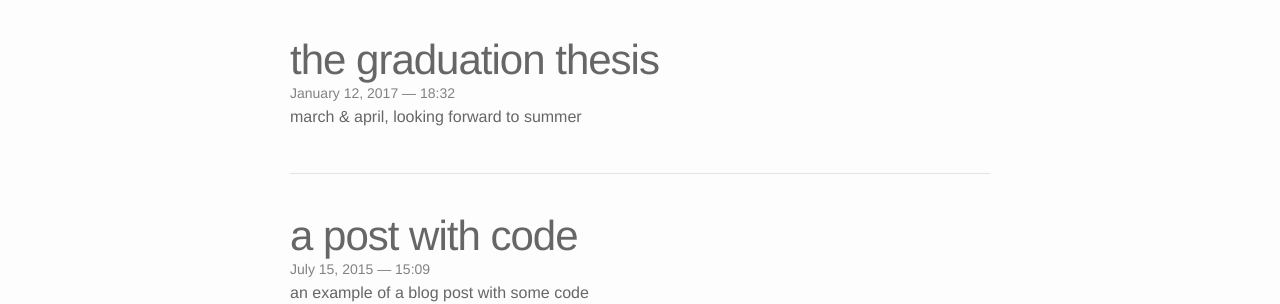
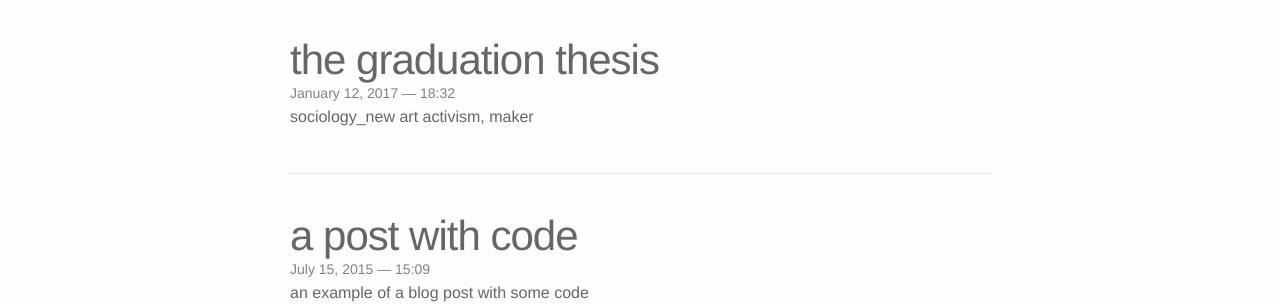
Before and after one commit to lucid2713/lucid2713.github.io, a Jekyll site: the page built from index.html, in a window 1280 px wide and 995 px high. Shown: the part 328-632 px from the top of the window. Built offline with Jekyll 4.4.1, drawn with Linux system fonts in a browser that asks for light colours; nearby versions of some CDN libraries; the list of posts is cut into pages by our own code.

Commit message:
Update 2015-03-15-title.markdown

```diff
--- a/_posts/2015-03-15-title.markdown
+++ b/_posts/2015-03-15-title.markdown
@@ -2,7 +2,7 @@
 layout: post
 title:  the graduation thesis
 date:   2017-01-12 18:32:00
-description: march & april, looking forward to summer
+description: sociology_new art activism, maker
 ---
 Jean shorts raw denim Vice normcore, art party High Life PBR skateboard stumptown vinyl kitsch. Four loko meh 8-bit, tousled banh mi tilde forage Schlitz dreamcatcher twee 3 wolf moon. Chambray asymmetrical paleo salvia, sartorial umami four loko master cleanse drinking vinegar brunch. <a href="https://www.pinterest.com" target="blank">Pinterest</a> DIY authentic Schlitz, hoodie Intelligentsia butcher trust fund brunch shabby chic Kickstarter forage flexitarian. Direct trade <a href="https://en.wikipedia.org/wiki/Cold-pressed_juice" target="blank">cold-pressed</a> meggings stumptown plaid, pop-up taxidermy. Hoodie XOXO fingerstache scenester Echo Park. Plaid ugh Wes Anderson, freegan pug selvage fanny pack leggings pickled food truck DIY irony Banksy.
 
```
